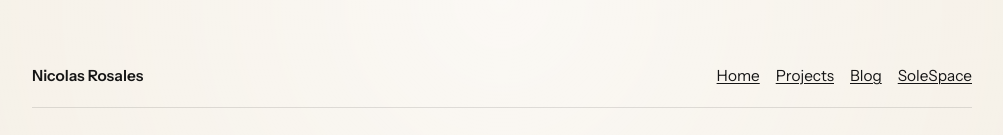
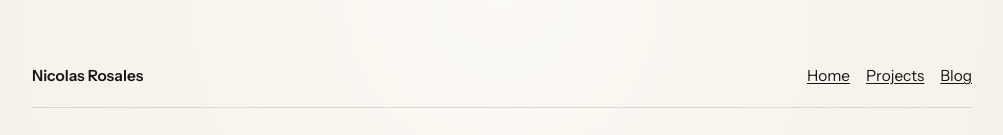
Before and after one commit to nicorosaless/nicorosaless.github.io, a React (Vite) app: page / in a window 1280 px wide. Shown: the top 135 px of the page, without its empty margins (138-1141 px from the left). Built offline with nearby package versions, Linux system fonts and the light colour scheme.

Commit message:
Remove SoleSpace nav tab and route

```diff
--- a/src/App.jsx
+++ b/src/App.jsx
@@ -2,7 +2,6 @@ import { useEffect, useMemo, useState } from "react";
 import { marked } from "marked";
 import githubData from "./data/github.generated.json";
 import { siteContent } from "./data/siteContent";
-import SoleSpaceDemo from "./components/SoleSpaceDemo";
 
 const blogModules = import.meta.glob("./content/blog/*.md", {
   eager: true,
@@ -71,7 +70,7 @@ function getCurrentRoute() {
     return { page: "post", slug: hash.replace("#blog/", "") };
   }
 
-  if (hash === "#solespace") return { page: "solespace" };
+  if (hash === "#solespace") return { page: "projects" };
   if (hash === "#blog") return { page: "blog" };
   if (hash === "#projects") return { page: "projects" };
   return { page: "home" };
@@ -158,12 +157,6 @@ function Topbar({ page }) {
           aria-current={page === "blog" || page === "post" ? "page" : undefined}
         >
           Blog
-        </a>
-        <a
-          href="#solespace"
-          aria-current={page === "solespace" ? "page" : undefined}
-        >
-          SoleSpace
         </a>
       </nav>
     </header>
@@ -381,15 +374,6 @@ function BlogPostPage({ post }) {
   );
 }
 
-function SoleSpacePage() {
-  return (
-    <main className="site-shell">
-      <Topbar page="solespace" />
-      <SoleSpaceDemo />
-    </main>
-  );
-}
-
 export default function App() {
   const posts = useMemo(() => getBlogPosts(), []);
   const [route, setRoute] = useState(getCurrentRoute);
@@ -408,7 +392,6 @@ export default function App() {
 
   if (route.page === "projects") return <ProjectsPage />;
   if (route.page === "blog") return <BlogPage posts={posts} />;
-  if (route.page === "solespace") return <SoleSpacePage />;
 
   if (route.page === "post") {
     const post = posts.find((entry) => entry.slug === route.slug);
```
